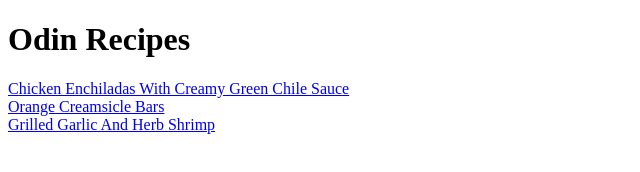
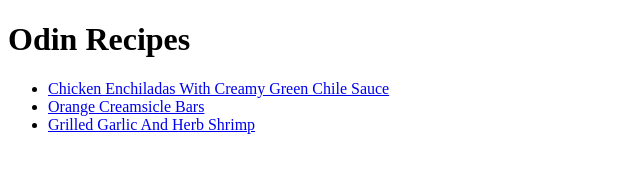
Before and after one commit to iimrodrigues/odin-recipes, a plain HTML site: page index.html in a window 1280 px wide. Shown: the whole page, without its empty margins (0-640 px from the left). Drawn offline with Linux system fonts and the light colour scheme.

Commit message:
Put recipes in homepage in a list

```diff
--- a/index.html
+++ b/index.html
@@ -10,11 +10,11 @@
 <body>
     <h1>Odin Recipes</h1>
 
-    <a href="./recipes/chicken-enchiladas.html">Chicken Enchiladas With Creamy Green Chile Sauce</a>
-    <br>
-    <a href="./recipes/orange-creamsicle-bars.html">Orange Creamsicle Bars</a>
-    <br>
-    <a href="./recipes/grilled-garlic-and-herb-shrimp.html">Grilled Garlic And Herb Shrimp</a>
+    <ul>
+        <li><a href="./recipes/chicken-enchiladas.html">Chicken Enchiladas With Creamy Green Chile Sauce</a></li>
+        <li><a href="./recipes/orange-creamsicle-bars.html">Orange Creamsicle Bars</a></li>
+        <li><a href="./recipes/grilled-garlic-and-herb-shrimp.html">Grilled Garlic And Herb Shrimp</a></li>
+    </ul>
 </body>
 
 </html>
```
